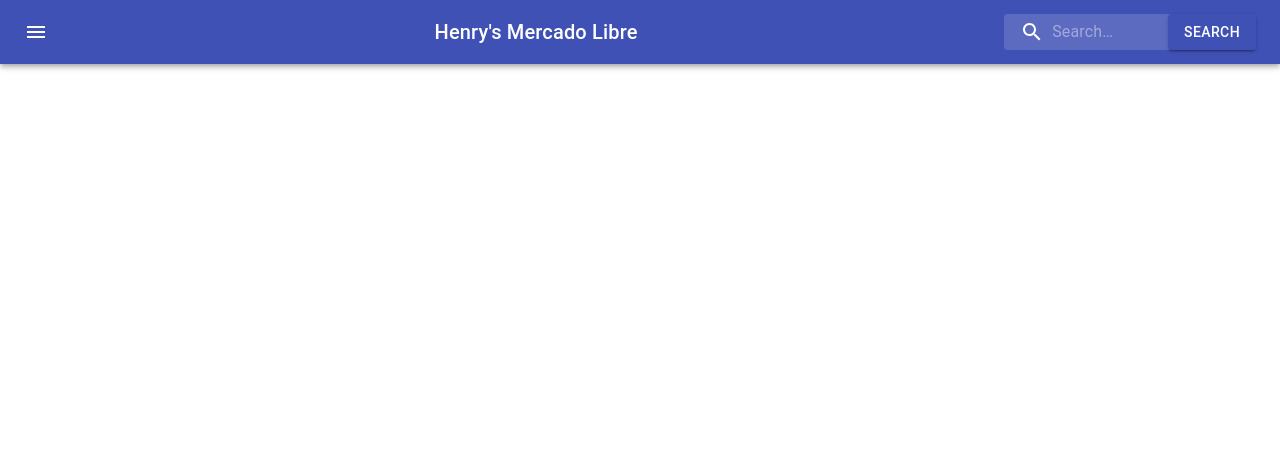
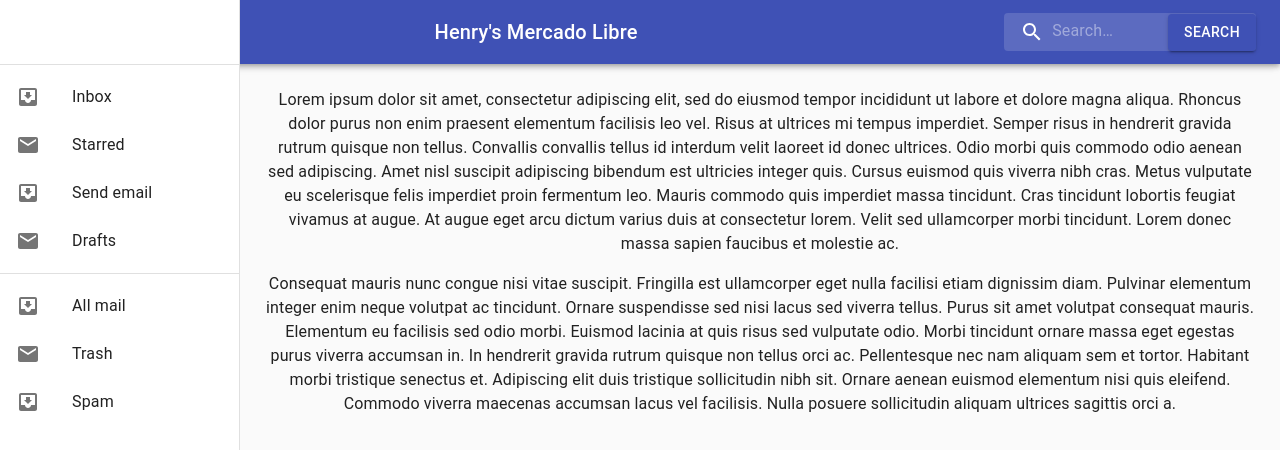
Before and after one commit to facundo-santacruz/E-Commerce-Recovery, a React (Create React App) app in the folder client/: page /products in a window 1280 px wide. Shown: the top 450 px of the page. Built offline with nearby package versions, Linux system fonts and the light colour scheme.

Commit message:
Ruteo App Components: LeftBar ProductCard Catalog Nav CSS: Catalog ProductCard Mejorando un poco la parte visual

```diff
--- a/client/src/App.js
+++ b/client/src/App.js
@@ -3,6 +3,7 @@
 import SimpleContainer from './Containers/Catalog';
 import Nav from './Containers/Nav';
 import { BrowserRouter, Route } from "react-router-dom";
+import PermanentDrawerLeft from './Components/LeftBar';
 
 function App() {
   return (
@@ -11,6 +12,7 @@
       <BrowserRouter>
         <Route path="/" component={Nav} />
         <Route exact path="/products/search=:busqueda" render={({match}) => <SimpleContainer search={match.params.busqueda}/>} />
+        <Route  path="/products" render={({}) => <PermanentDrawerLeft/>} />
       </BrowserRouter>
     </div>
   );
--- /dev/null
+++ b/client/src/Components/LeftBar.jsx
@@ -0,0 +1,105 @@
+import React from 'react';
+import { makeStyles } from '@material-ui/core/styles';
+import Drawer from '@material-ui/core/Drawer';
+import CssBaseline from '@material-ui/core/CssBaseline';
+import AppBar from '@material-ui/core/AppBar';
+import Toolbar from '@material-ui/core/Toolbar';
+import List from '@material-ui/core/List';
+import Typography from '@material-ui/core/Typography';
+import Divider from '@material-ui/core/Divider';
+import ListItem from '@material-ui/core/ListItem';
+import ListItemIcon from '@material-ui/core/ListItemIcon';
+import ListItemText from '@material-ui/core/ListItemText';
+import InboxIcon from '@material-ui/icons/MoveToInbox';
+import MailIcon from '@material-ui/icons/Mail';
+
+const drawerWidth = 240;
+
+const useStyles = makeStyles((theme) => ({
+  root: {
+    display: 'flex',
+  },
+  appBar: {
+    width: `calc(100% - ${drawerWidth}px)`,
+    marginLeft: drawerWidth,
+  },
+  drawer: {
+    width: drawerWidth,
+    flexShrink: 0,
+  },
+  drawerPaper: {
+    width: drawerWidth,
+  },
+  // necessary for content to be below app bar
+  toolbar: theme.mixins.toolbar,
+  content: {
+    flexGrow: 1,
+    backgroundColor: theme.palette.background.default,
+    padding: theme.spacing(3),
+  },
+}));
+
+export default function PermanentDrawerLeft() {
+  const classes = useStyles();
+
+  return (
+    <div className={classes.root} style={{zIndex:1}}>
+      <CssBaseline />
+
+      <Drawer
+        className={classes.drawer}
+        variant="permanent"
+        classes={{
+          paper: classes.drawerPaper,
+        }}
+        anchor="left"
+      >
+        <div className={classes.toolbar} />
+        <Divider />
+        <List>
+          {['Inbox', 'Starred', 'Send email', 'Drafts'].map((text, index) => (
+            <ListItem button key={text}>
+              <ListItemIcon>{index % 2 === 0 ? <InboxIcon /> : <MailIcon />}</ListItemIcon>
+              <ListItemText primary={text} />
+            </ListItem>
+          ))}
+        </List>
+        <Divider />
+        <List>
+          {['All mail', 'Trash', 'Spam'].map((text, index) => (
+            <ListItem button key={text}>
+              <ListItemIcon>{index % 2 === 0 ? <InboxIcon /> : <MailIcon />}</ListItemIcon>
+              <ListItemText primary={text} />
+            </ListItem>
+          ))}
+        </List>
+      </Drawer>
+      <main className={classes.content}>
+        <div className={classes.toolbar} />
+        <Typography paragraph>
+          Lorem ipsum dolor sit amet, consectetur adipiscing elit, sed do eiusmod tempor incididunt
+          ut labore et dolore magna aliqua. Rhoncus dolor purus non enim praesent elementum
+          facilisis leo vel. Risus at ultrices mi tempus imperdiet. Semper risus in hendrerit
+          gravida rutrum quisque non tellus. Convallis convallis tellus id interdum velit laoreet id
+          donec ultrices. Odio morbi quis commodo odio aenean sed adipiscing. Amet nisl suscipit
+          adipiscing bibendum est ultricies integer quis. Cursus euismod quis viverra nibh cras.
+          Metus vulputate eu scelerisque felis imperdiet proin fermentum leo. Mauris commodo quis
+          imperdiet massa tincidunt. Cras tincidunt lobortis feugiat vivamus at augue. At augue eget
+          arcu dictum varius duis at consectetur lorem. Velit sed ullamcorper morbi tincidunt. Lorem
+          donec massa sapien faucibus et molestie ac.
+        </Typography>
+        <Typography paragraph>
+          Consequat mauris nunc congue nisi vitae suscipit. Fringilla est ullamcorper eget nulla
+          facilisi etiam dignissim diam. Pulvinar elementum integer enim neque volutpat ac
+          tincidunt. Ornare suspendisse sed nisi lacus sed viverra tellus. Purus sit amet volutpat
+          consequat mauris. Elementum eu facilisis sed odio morbi. Euismod lacinia at quis risus sed
+          vulputate odio. Morbi tincidunt ornare massa eget egestas purus viverra accumsan in. In
+          hendrerit gravida rutrum quisque non tellus orci ac. Pellentesque nec nam aliquam sem et
+          tortor. Habitant morbi tristique senectus et. Adipiscing elit duis tristique sollicitudin
+          nibh sit. Ornare aenean euismod elementum nisi quis eleifend. Commodo viverra maecenas
+          accumsan lacus vel facilisis. Nulla posuere sollicitudin aliquam ultrices sagittis orci a.
+        </Typography>
+      </main>
+    </div>
+  );
+}
--- a/client/src/Components/ProductCard.jsx
+++ b/client/src/Components/ProductCard.jsx
@@ -1,26 +1,16 @@
 import React from 'react';
+import style from './ProductCard.module.css'
 
-export default function ProductCard({title, price, id, currency_id, quantity, image, condition}) {
+export default function RecipeReviewCard({title, price, id, currency_id, quantity, image, condition}) {
 
-  console.log(price + "            " + title);
-  return  (
-    <div >
-      <h1>{title}</h1>
-      {/* <div  style={{ width: "250px", height: "320px", alignItems: "center" }} >
-
-          <img src={image} alt="Imagen Producto" style={{ width: "200px", height: "200px" }} class="card-img-top" />
-          <div >
-            <h5 style={{ color: "black" }}>{title}</h5>
-            <p style={{ color: "black" }}>${price}</p>
-          </div>
-        <div style={{ width: "250px", height: "42px" }}>
-          <ul  style={{ width: "250px", height: "32px" }} >
-            {/* <img  style={{ padding: "1px" }} src={Changuito} /> */}
-          {/* </ul>
-        </div>
-      </div> */}
-
+  return (
+    <div className={`card ${style.cardProd}`}>
+      <img src={image} className={`card-img-top ${style.imagen}`} alt={title} />
+      <div className="card-body" >
+        <h5 className="card-title">{currency_id} ${price}</h5> <span style={{backgroundColor:"green", color:"white"}}>{condition}</span>
+        <p className="card-text">{title}</p>
+      </div>
+        <p className="card-text"><small className="text-muted">Disponibilidad: {quantity} unidades</small></p>
     </div>
-
-  )
+  );
 }
--- /dev/null
+++ b/client/src/Components/ProductCard.module.css
@@ -0,0 +1,15 @@
+.cardProd {
+    position: relative;
+    width: 80%;
+    margin: 5px;
+    border: 1px solid black;
+  }
+  .cardProd:hover, .card.flip{
+  }
+
+  .imagen{
+    height: 50%;
+    width: 80%;
+    padding-top: 10px;
+    justify-items: center;
+}
--- a/client/src/Containers/Catalog.jsx
+++ b/client/src/Containers/Catalog.jsx
@@ -1,18 +1,16 @@
-
-import React, {  useEffect, useCallback, useState } from 'react';
-// import CssBaseline from '@material-ui/core/CssBaseline';
-// import Typography from '@material-ui/core/Typography';
-// import Container from '@material-ui/core/Container';
+import React, { useEffect } from 'react';
+import CssBaseline from '@material-ui/core/CssBaseline';
+import Typography from '@material-ui/core/Typography';
+import Container from '@material-ui/core/Container';
 import { getProductsRequest } from '../Redux/actions';
 import { connect } from 'react-redux';
 import { bindActionCreators } from 'redux';
 import ProductCard from '../Components/ProductCard';
-
-
-export  function SimpleContainer({search,  getProductsRequest, products}) {
-  const [ prod, setProducts ] = useState([])
+import style from './Catalog.module.css'
+export  function SimpleContainer({search,  getProductsRequest, products})  {
+  // const [ prod, setProducts ] = useState([])
   // const stableSetter = useCallback(() => getProductsRequest(search), [])
-const [busqueda, setBusqueda ] = useState(search)
+// const [busqueda, setBusqueda ] = useState(search)
 
   useEffect(() => {
     // const searchProducts = () => {
@@ -31,8 +29,10 @@
     console.log(products)
     if (products && products.length > 0){
       return (
-      <div>
-        {products.forEach((prod) => {
+        <div className={`card-deck ${style.display}`}>
+
+          {products.map((prod) => {
+            return (
               <ProductCard
               key={prod.id}
               id={prod.id}
@@ -43,6 +43,7 @@
               image= {prod.thumbnail}
               condition= {prod.condition}
               />
+            )
           })}
         </div>
       );
@@ -74,3 +75,84 @@
     mapStateToProps,
     mapDispatchToProps
   )(SimpleContainer)
+
+
+
+// import React, {  useEffect, useCallback, useState } from 'react';
+// // import CssBaseline from '@material-ui/core/CssBaseline';
+// // import Typography from '@material-ui/core/Typography';
+// // import Container from '@material-ui/core/Container';
+// import { getProductsRequest } from '../Redux/actions';
+// import { connect } from 'react-redux';
+// import { bindActionCreators } from 'redux';
+// import ProductCard from '../Components/ProductCard';
+
+
+// export  function SimpleContainer({search,  getProductsRequest, products}) {
+//   const [ prod, setProducts ] = useState([])
+//   // const stableSetter = useCallback(() => getProductsRequest(search), [])
+// const [busqueda, setBusqueda ] = useState(search)
+
+//   useEffect(() => {
+//     // const searchProducts = () => {
+//     //   getProductsRequest(search)
+//     // }
+//     // searchProducts()
+//     try {
+//       getProductsRequest(search);
+
+//     } catch (error) {
+//       console.log(error);
+//     }
+//     }, [getProductsRequest, search])
+
+
+//   console.log(products)
+//   if (products && products.length > 0){
+//     return (
+//       <div >
+//         {products.map((prod) => {
+//           return (
+//             <ProductCard
+//               key={prod.id}
+//               id={prod.id}
+//               title= {prod.title}
+//               price= {prod.price}
+//               currency_id= {prod.currency_id}
+//               quantity= {prod.available_quantity}
+//               image= {prod.thumbnail}
+//               condition= {prod.condition}
+//             />
+
+//           )
+//         })}
+//       </div>
+//     );
+//   }else{
+//     return (
+//       <div>
+//         <h1>No hay productos que mostrar</h1>
+//       </div>
+//     )
+//   }
+// }
+
+// const mapStateToProps = state => {
+//   return {
+//      products:state.products
+//   }
+// }
+// const mapDispatchToProps = dispatch => {
+//   return {
+//     dispatch,
+//     ...bindActionCreators({ getProductsRequest }, dispatch)
+//   }
+
+// }
+
+
+
+// export default connect(
+//   mapStateToProps,
+//   mapDispatchToProps
+// )(SimpleContainer)
--- /dev/null
+++ b/client/src/Containers/Catalog.module.css
@@ -0,0 +1,10 @@
+
+.display {
+    display: grid;
+    grid-template-columns: 25% 25% 25%;
+    grid-gap: 30px;
+    justify-content: flex-end;
+    margin-right: 4%;
+    padding-top: 30px;
+    justify-self: flex-start;
+  }
--- a/client/src/Containers/Nav.jsx
+++ b/client/src/Containers/Nav.jsx
@@ -76,7 +76,7 @@
 
   return (
     <div className={classes.root}>
-      <AppBar position="static">
+      <AppBar position="fixed">
         <Toolbar>
           <IconButton
             edge="start"
```
Lines whose indentation alone changed are shown as unchanged.
